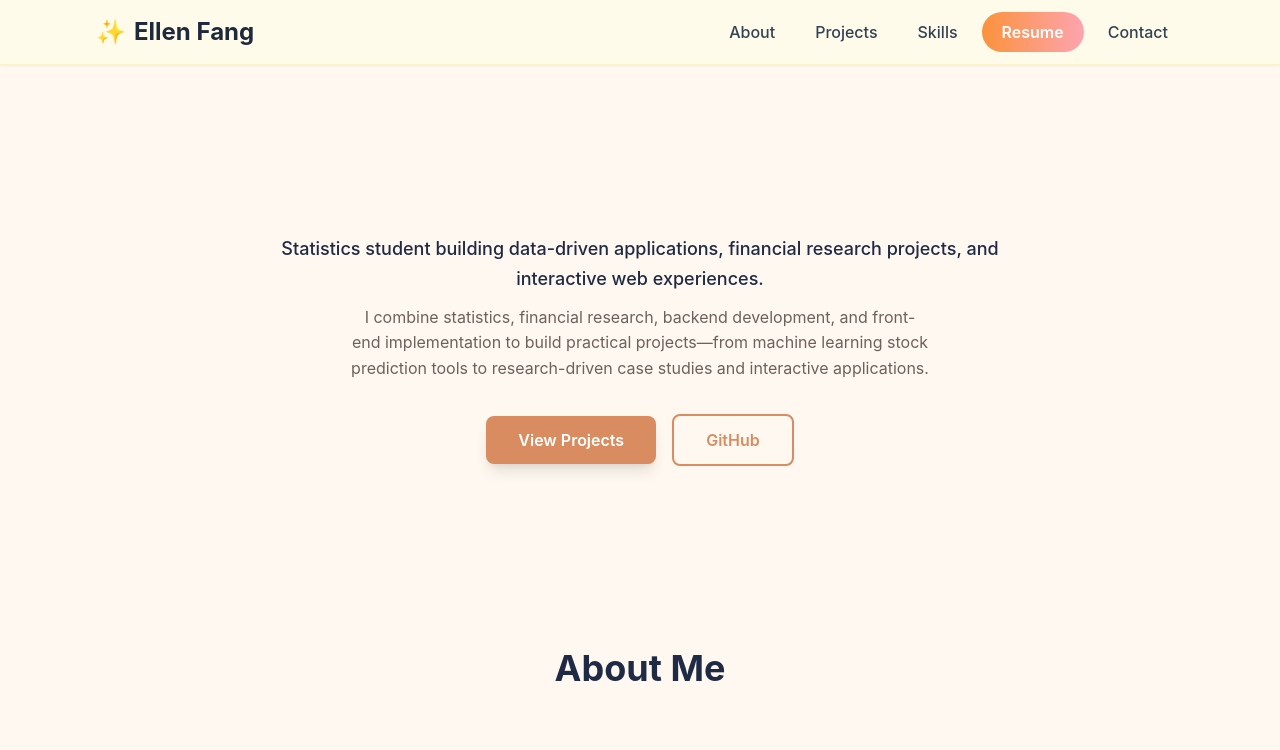
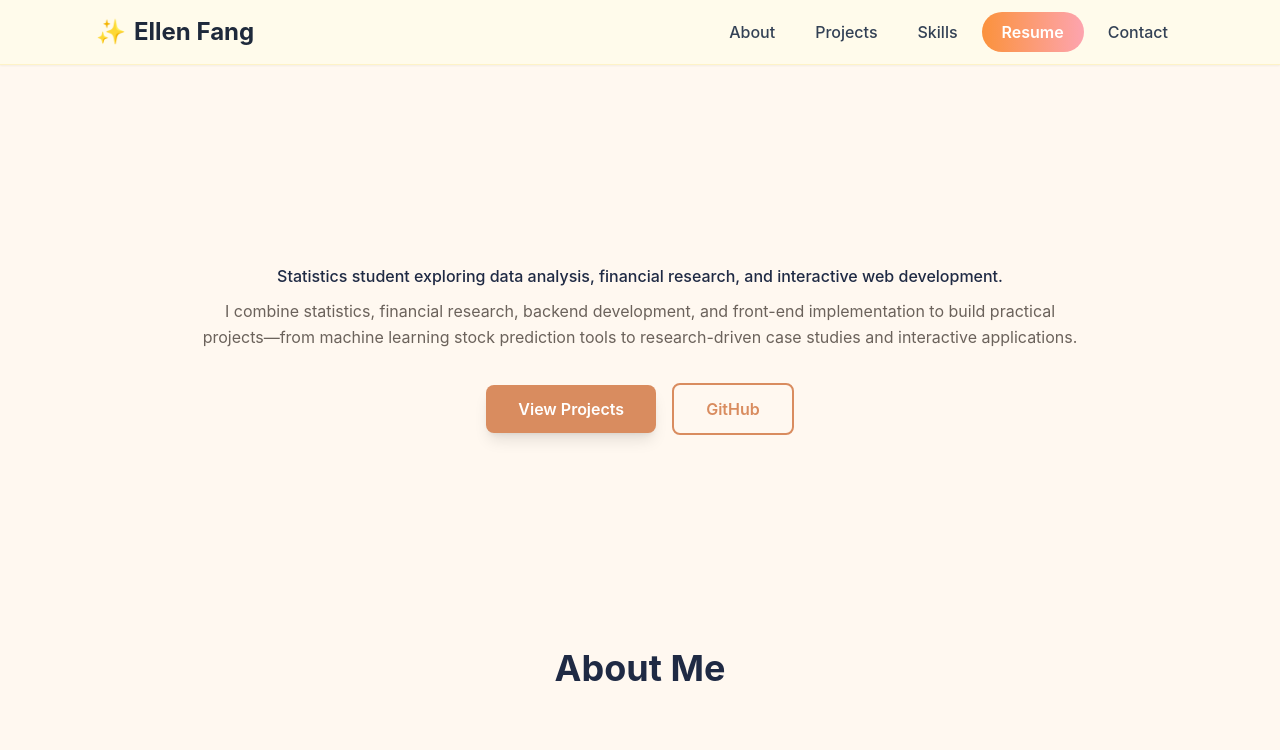
Before and after one commit to Ellen-Fang/ellen-fang-portfolio, a React (Vite) app: page / in a window 1280 px wide. Shown: the top 750 px of the page. Built offline with nearby package versions, Linux system fonts and the light colour scheme.

Commit message:
Update Hero subtitle text and optimize layout for single line on desktop

```diff
--- a/src/components/Hero.jsx
+++ b/src/components/Hero.jsx
@@ -3,9 +3,9 @@ import React from 'react'
 function Hero() {
   return (
     <section className="hero-section px-4" style={{backgroundColor: '#FFF8F0'}}>
-      <div className="hero-content max-w-3xl mx-auto text-center">
-        <p className="text-lg mb-3 leading-relaxed font-medium" style={{color: '#1F2A44'}}>
-          Statistics student building data-driven applications, financial research projects, and interactive web experiences.
+      <div className="hero-content max-w-5xl mx-auto text-center">
+        <p className="text-base mb-3 leading-snug font-medium" style={{color: '#1F2A44'}}>
+          Statistics student exploring data analysis, financial research, and interactive web development.
         </p>
         <p className="hero-paragraph" style={{color: '#6B625B'}}>
           I combine statistics, financial research, backend development, and front-end implementation to build practical projects—from machine learning stock prediction tools to research-driven case studies and interactive applications.
```
